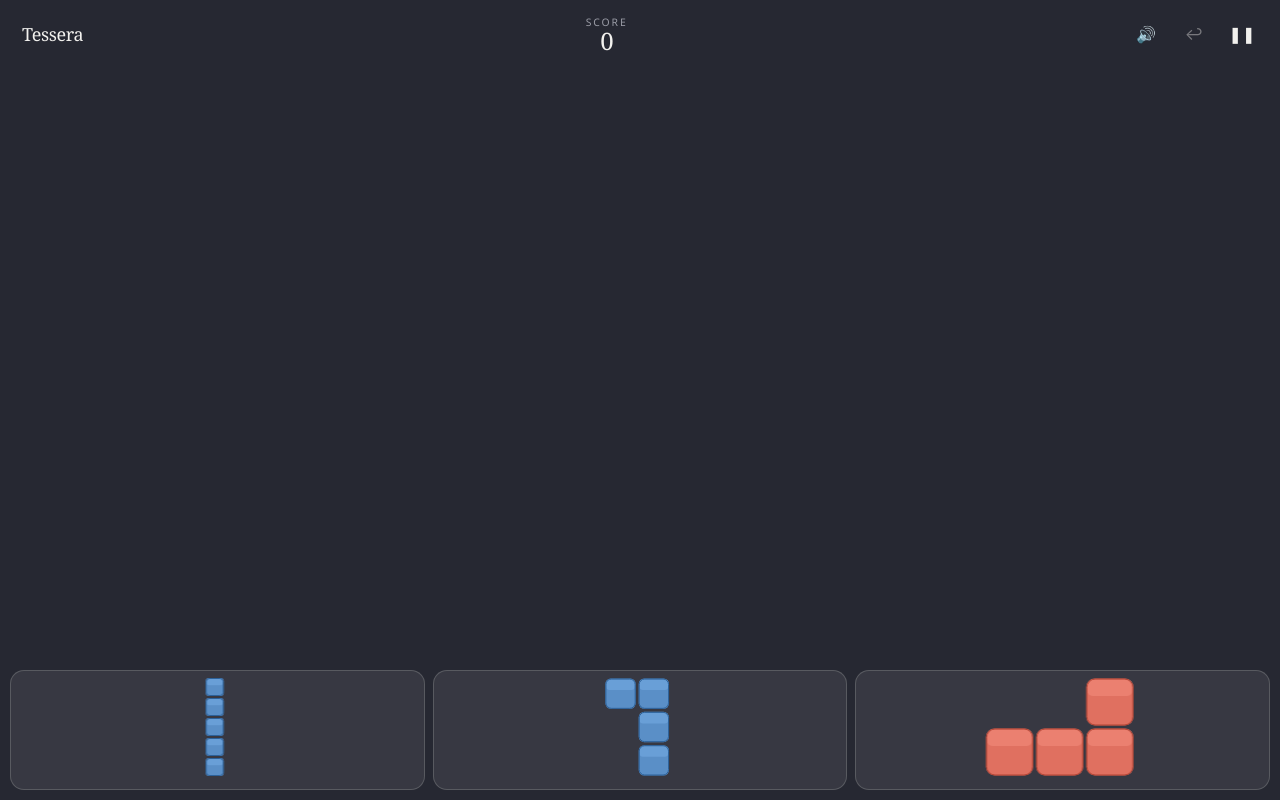
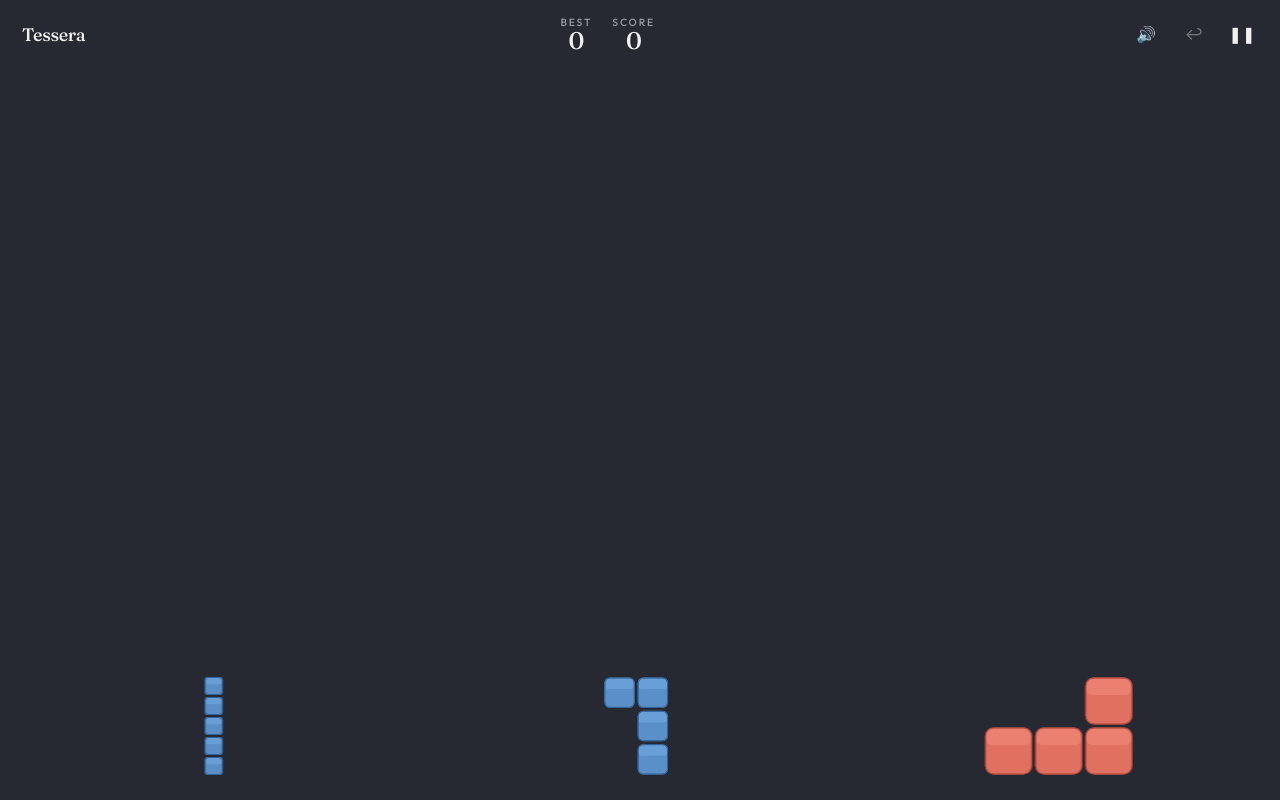
Before and after one commit to srinikvs/tessera, a React (Vite) app: page / in a window 1280 px wide. Both pictures are taken after a click on the button "Play". Built offline with nearby package versions, Linux system fonts and the light colour scheme.

Commit message:
Match grok.me HUD and tray chrome
BEST and SCORE sit in the header. Tray hit-targets stay, well
boxes go so pieces sit on the page like the preferred preview.
Fraunces/Outfit match that look. Engine refill is unchanged.

```diff
--- a/index.html
+++ b/index.html
@@ -17,7 +17,13 @@
     <meta http-equiv="Cache-Control" content="no-store, no-cache, must-revalidate" />
     <meta http-equiv="Pragma" content="no-cache" />
     <link rel="icon" type="image/svg+xml" href="./favicon.svg" />
-    <title>Tessera v1.1.18</title>
+    <link rel="preconnect" href="https://fonts.googleapis.com" />
+    <link rel="preconnect" href="https://fonts.gstatic.com" crossorigin />
+    <link
+      href="https://fonts.googleapis.com/css2?family=Fraunces:opsz,wght@9..144,500&family=Outfit:wght@400;500&display=swap"
+      rel="stylesheet"
+    />
+    <title>Tessera v1.1.19</title>
   </head>
   <body>
     <div id="root"></div>
--- a/package.json
+++ b/package.json
@@ -1,7 +1,7 @@
 {
   "name": "tessera",
   "private": true,
-  "version": "1.1.18",
+  "version": "1.1.19",
   "type": "module",
   "scripts": {
     "dev": "vite",
--- a/src/App.tsx
+++ b/src/App.tsx
@@ -72,9 +72,15 @@ export function App() {
           >
             Tessera
           </button>
-          <div className="score-wrap">
-            <span className="label">Score</span>
-            <span className="score">{formatScore(ui.score)}</span>
+          <div className="hud-stats">
+            <div className="score-wrap">
+              <span className="label">Best</span>
+              <span className="score">{formatScore(ui.best)}</span>
+            </div>
+            <div className="score-wrap">
+              <span className="label">Score</span>
+              <span className="score">{formatScore(ui.score)}</span>
+            </div>
           </div>
           <div className="actions">
             <button
@@ -114,7 +120,6 @@ export function App() {
 
       {ui.screen === "play" && (
         <footer className="foot">
-          <span>Best {formatScore(ui.best)}</span>
           {ui.combo > 1 ? <span>Combo ×{ui.combo}</span> : <span>No time limit</span>}
         </footer>
       )}
@@ -242,7 +247,7 @@ function StartPanel({
         )}
       </div>
       <p className="meta">Best {formatScore(best)}</p>
-      <p className="meta">v1.1.18 · tray tiles match the board</p>
+      <p className="meta">v1.1.19 · grok.me layout</p>
     </div>
   );
 }
--- a/src/main.tsx
+++ b/src/main.tsx
@@ -3,7 +3,7 @@ import { createRoot } from "react-dom/client";
 import { App } from "./App";
 import "./styles.css";
 
-const BUILD = "1.1.18";
+const BUILD = "1.1.19";
 const BUILD_KEY = "tessera-asset-v";
 
 async function bustStaleAssets(): Promise<void> {
--- a/src/styles.css
+++ b/src/styles.css
@@ -9,8 +9,8 @@
   --accent: #d4d7de;
   --accent-fg: #07080b;
   --border: rgb(242 241 238 / 12%);
-  --font: "Segoe UI", system-ui, -apple-system, sans-serif;
-  --display: Georgia, "Times New Roman", serif;
+  --font: "Outfit", "Segoe UI", system-ui, -apple-system, sans-serif;
+  --display: "Fraunces", Georgia, "Times New Roman", serif;
 }
 
 *,
@@ -95,9 +95,16 @@ html.tessera-drag footer {
   letter-spacing: -0.02em;
 }
 
-.hud .score-wrap {
+.hud-stats {
   flex: 1;
   min-width: 0;
+  display: flex;
+  align-items: center;
+  justify-content: center;
+  gap: 1.25rem;
+}
+
+.hud .score-wrap {
   display: flex;
   flex-direction: column;
   align-items: center;
@@ -149,7 +156,7 @@ html.tessera-drag footer {
   pointer-events: none;
   position: absolute;
   inset-inline: 0;
-  top: max(3.55rem, calc(var(--sat) + 2.55rem));
+  top: max(4.35rem, calc(var(--sat) + 3.35rem));
   z-index: 20;
   padding: 0 1.25rem;
   text-align: center;
@@ -190,7 +197,7 @@ html.tessera-drag footer {
   bottom: calc(7.25rem + var(--sab));
   z-index: 20;
   display: flex;
-  justify-content: space-between;
+  justify-content: center;
   align-items: center;
   padding: 0.25rem 1.25rem 0;
   font-size: 0.75rem;
@@ -216,8 +223,8 @@ html.tessera-drag footer {
   height: 22vw;
   max-height: 7.5rem;
   border-radius: 14px;
-  border: 1.25px solid rgba(242, 241, 238, 0.18);
-  background: rgba(255, 255, 255, 0.08);
+  border: none;
+  background: transparent;
   display: flex;
   align-items: center;
   justify-content: center;
```
